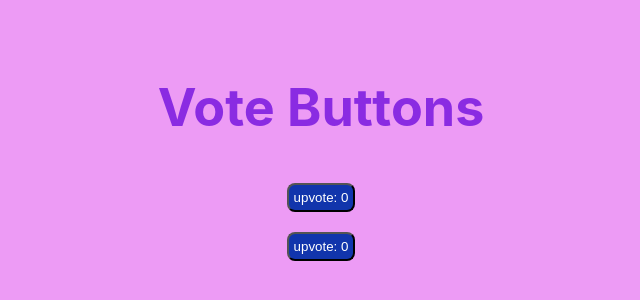
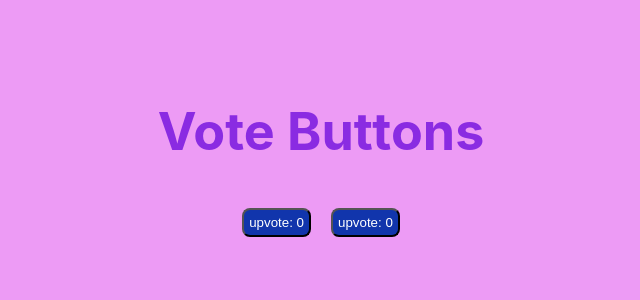
Before and after one commit to PaulinaLL/spa-state-components-vote-button-PaulinaLL, a React (Create React App) app: page / in a window 1280 px wide. Shown: the part 244-544 px from the top of the page, without its empty margins (319-959 px from the left). Built offline with nearby package versions, Linux system fonts and the light colour scheme.

Commit message:
add props (type,title) to the VoteButton component

```diff
--- a/src/App.js
+++ b/src/App.js
@@ -7,8 +7,10 @@ function App() {
     <div className="App">
       <header className="App-header">
         <h1>Vote Buttons</h1>
-        <VoteButton />
-        <VoteButton />
+        <div className="buttons">
+          <VoteButton type="up" title="Upvote:" />
+          <VoteButton type="down" title="Downvote:" />
+        </div>
       </header>
     </div>
   );
```
